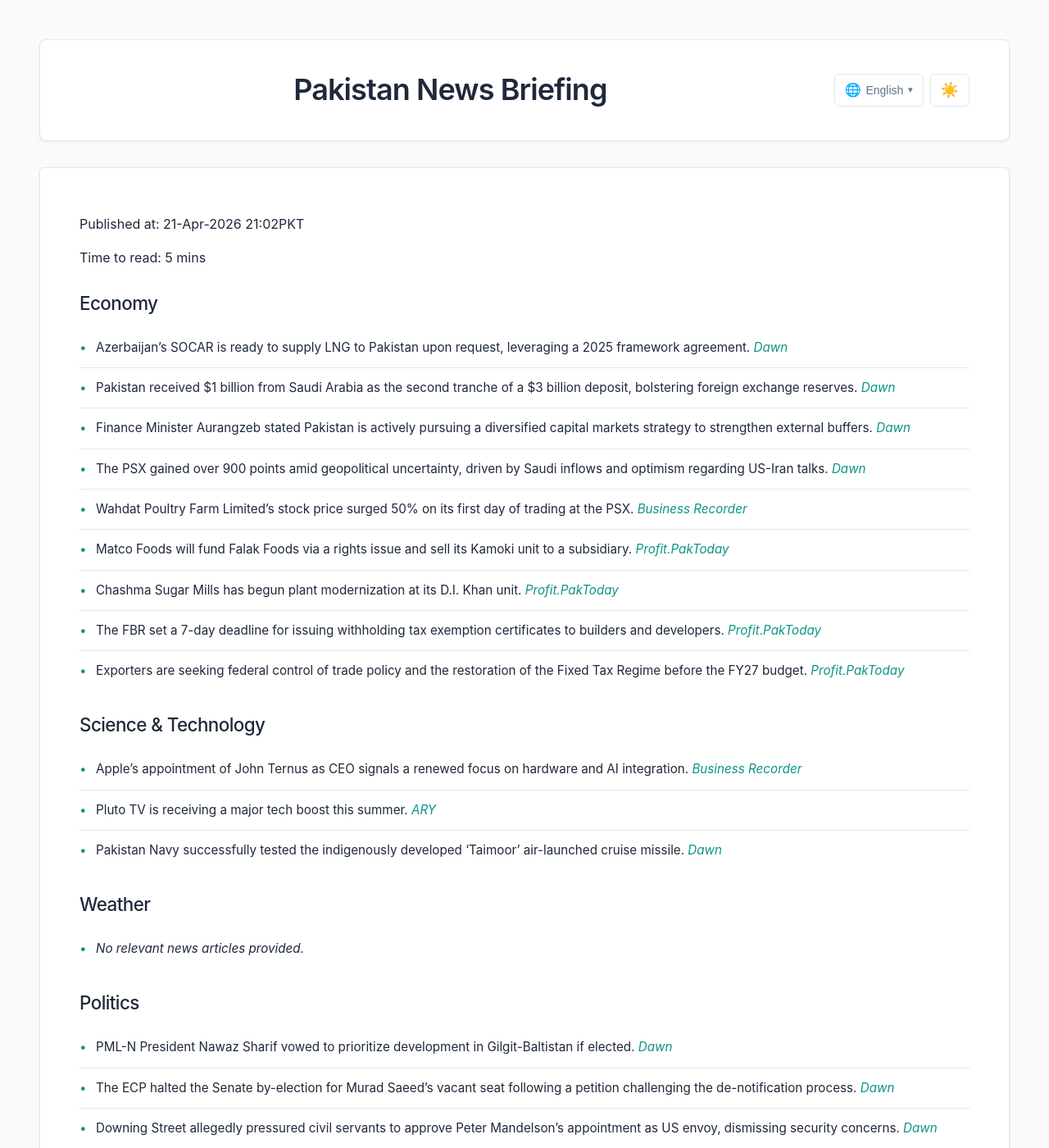
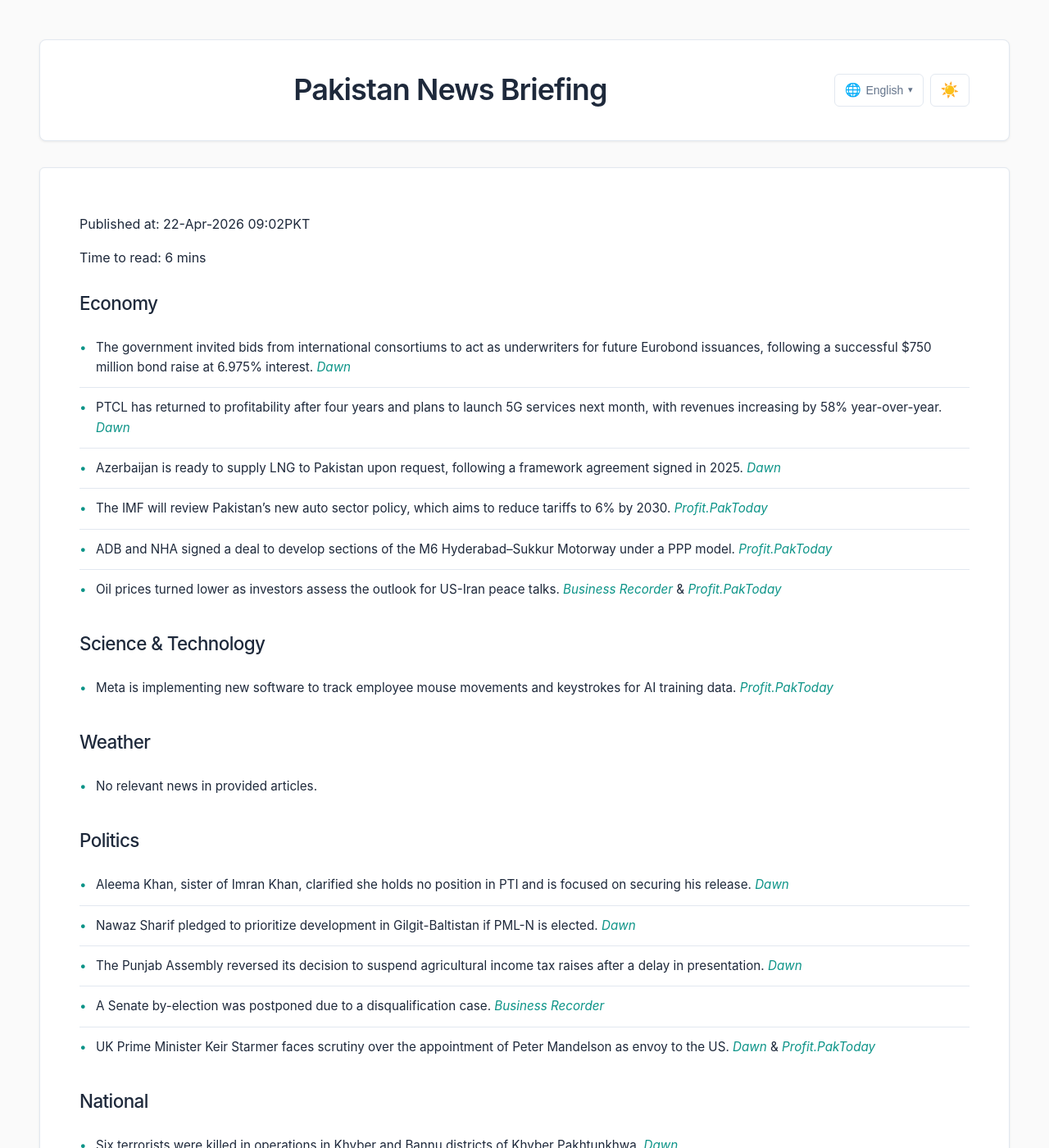
Before and after one commit to zsubzwary/news, a Jekyll site: the page built from en/index.md, in a window 1280 px wide and 1400 px high. Shown: the whole window at 82% size. Built offline with Jekyll 4.4.1, drawn with Linux system fonts in a browser that asks for light colours; some web fonts are replaced; some of the changed text lies outside the part shown.

Commit message:
DateTime; 2026-04-22T04:02:26.731Z

```diff
--- a/en/index.md
+++ b/en/index.md
@@ -4,68 +4,79 @@ title: Pakistan News Briefing
 lang: en
 ---
 
-Published at: 21-Apr-2026 21:02PKT
+Published at: 22-Apr-2026 09:02PKT
 
-Time to read: 5 mins
+Time to read: 6 mins
 
 ### Economy
-- Azerbaijan’s SOCAR is ready to supply LNG to Pakistan upon request, leveraging a 2025 framework agreement. *[Dawn](https://www.dawn.com/news/1993802/azerbaijan-says-it-is-ready-to-supply-lng-to-pakistan)*
-- Pakistan received $1 billion from Saudi Arabia as the second tranche of a $3 billion deposit, bolstering foreign exchange reserves. *[Dawn](https://www.dawn.com/news/1993728/pakistan-receives-1bn-from-saudi-arabia-as-second-tranche-of-3bn-deposit)*
-- Finance Minister Aurangzeb stated Pakistan is actively pursuing a diversified capital markets strategy to strengthen external buffers. *[Dawn](https://www.dawn.com/news/1993793/govt-actively-pursuing-diversified-capital-markets-strategy-finmin-tells-eu-envoy)*
-- The PSX gained over 900 points amid geopolitical uncertainty, driven by Saudi inflows and optimism regarding US-Iran talks. *[Dawn](https://www.dawn.com/news/1993746/psx-gains-over-900-points-amid-geopolitical-uncertainty)*
-- Wahdat Poultry Farm Limited’s stock price surged 50% on its first day of trading at the PSX. *[Business Recorder](https://www.brecorder.com/news/40417573/ipo-at-psx-wahdat-poultrys-stock-price-surges-50-to-rs18-per-share)*
-- Matco Foods will fund Falak Foods via a rights issue and sell its Kamoki unit to a subsidiary. *[Profit.PakToday](https://profit.pakistantoday.com.pk/2026/04/21/matco-foods-to-fund-falak-foods-via-rights-issue-sell-kamoki-unit-to-subsidiary)*
-- Chashma Sugar Mills has begun plant modernization at its D.I. Khan unit. *[Profit.PakToday](https://profit.pakistantoday.com.pk/2026/04/21/chashma-sugar-mills-begins-plant-modernisation-at-d-i-khan-unit)*
-- The FBR set a 7-day deadline for issuing withholding tax exemption certificates to builders and developers. *[Profit.PakToday](https://profit.pakistantoday.com.pk/2026/04/21/fbr-sets-7-day-deadline-for-withholding-tax-exemption-certificates-for-builders-developers)*
-- Exporters are seeking federal control of trade policy and the restoration of the Fixed Tax Regime before the FY27 budget. *[Profit.PakToday](https://profit.pakistantoday.com.pk/2026/04/21/exporters-seek-federal-control-of-trade-policy-demand-fixed-tax-regime-restoration-before-budget-fy27)*
+- The government invited bids from international consortiums to act as underwriters for future Eurobond issuances, following a successful $750 million bond raise at 6.975% interest. *[Dawn](https://www.dawn.com/news/1993992/govt-invites-bids-from-financiers-as-it-eyes-more-borrowing)*
+- PTCL has returned to profitability after four years and plans to launch 5G services next month, with revenues increasing by 58% year-over-year. *[Dawn](https://www.dawn.com/news/1993955/ptcl-returns-to-profit-after-years)*
+- Azerbaijan is ready to supply LNG to Pakistan upon request, following a framework agreement signed in 2025. *[Dawn](https://www.dawn.com/news/1993802/azerbaijan-says-it-is-ready-to-supply-lng-to-pakistan)*
+- The IMF will review Pakistan’s new auto sector policy, which aims to reduce tariffs to 6% by 2030. *[Profit.PakToday](https://profit.pakistantoday.com.pk/2026/04/22/imf-to-review-new-auto-policy-as-pakistan-targets-tariff-cuts-to-6-by-2030/)*
+- ADB and NHA signed a deal to develop sections of the M6 Hyderabad–Sukkur Motorway under a PPP model. *[Profit.PakToday](https://profit.pakistantoday.com.pk/2026/04/22/adb-nha-sign-deal-to-develop-m6-hyderabad-sukkur-sections-under-ppp-model/)*
+- Oil prices turned lower as investors assess the outlook for US-Iran peace talks. *[Business Recorder](https://www.brecorder.com/news/40417678/oil-prices-turn-lower-as-investors-assess-outlook-for-us-iran-peace-talks)* & *[Profit.PakToday](https://profit.pakistantoday.com.pk/2026/04/22/wall-street-falls-as-middle-east-concerns-offset-earnings-optimism/)*
 
 ### Science & Technology
-- Apple’s appointment of John Ternus as CEO signals a renewed focus on hardware and AI integration. *[Business Recorder](https://www.brecorder.com/news/40417567/apples-ternus-era-hints-at-renewed-hardware-focus-ai-growth-push)*
-- Pluto TV is receiving a major tech boost this summer. *[ARY](https://arynews.tv/pluto-tvs-getting-a-major-summer-tech-boost)*
-- Pakistan Navy successfully tested the indigenously developed ‘Taimoor’ air-launched cruise missile. *[Dawn](https://www.dawn.com/news/1993781/pakistan-navy-conducts-successful-test-of-locally-developed-air-launched-cruise-missile-ispr)*
+- Meta is implementing new software to track employee mouse movements and keystrokes for AI training data. *[Profit.PakToday](https://profit.pakistantoday.com.pk/2026/04/22/meta-to-start-capturing-employee-mouse-movements-keystrokes-for-ai-training-data/)*
 
 ### Weather
-- *No relevant news articles provided.*
+- No relevant news in provided articles.
 
 ### Politics
-- PML-N President Nawaz Sharif vowed to prioritize development in Gilgit-Baltistan if elected. *[Dawn](https://www.dawn.com/news/1993801/nawaz-highlights-pml-ns-focus-on-development-ahead-of-gb-elections)*
-- The ECP halted the Senate by-election for Murad Saeed’s vacant seat following a petition challenging the de-notification process. *[Dawn](https://www.dawn.com/news/1993764/ecp-halts-senate-by-election-for-murad-saeeds-vacant-seat)*
-- Downing Street allegedly pressured civil servants to approve Peter Mandelson’s appointment as US envoy, dismissing security concerns. *[Dawn](https://www.dawn.com/news/1993798/downing-street-exerted-pressure-to-approve-mandelsons-appointment-sacked-official-tells-mps)*
+- Aleema Khan, sister of Imran Khan, clarified she holds no position in PTI and is focused on securing his release. *[Dawn](https://www.dawn.com/news/1993994/aleema-khan-looks-to-mend-fences-denies-seeking-party-position)*
+- Nawaz Sharif pledged to prioritize development in Gilgit-Baltistan if PML-N is elected. *[Dawn](https://www.dawn.com/news/1993801/nawaz-highlights-pml-ns-focus-on-development-ahead-of-gb-elections)*
+- The Punjab Assembly reversed its decision to suspend agricultural income tax raises after a delay in presentation. *[Dawn](https://www.dawn.com/news/1993936/agricultural-income-tax-raise-restored-punjab-assembly-speaker-eats-his-own-words-within-24-hours)*
+- A Senate by-election was postponed due to a disqualification case. *[Business Recorder](https://www.brecorder.com/news/40417623/seat-that-fell-vacant-due-to-murad-saeeds-disqualification-ecp-postpones-senate-by-election)*
+- UK Prime Minister Keir Starmer faces scrutiny over the appointment of Peter Mandelson as envoy to the US. *[Dawn](https://www.dawn.com/news/1993798/downing-street-denies-exerting-pressure-on-civil-servants-to-approve-mandelsons-appointment-as-envoy-to-us)* & *[Profit.PakToday](https://profit.pakistantoday.com.pk/2026/04/22/new-testimony-raises-pressure-on-uks-starmer-over-choice-of-envoy-to-us)*
 
 ### National
-- Four suspects involved in leaking matric exams were arrested in Karachi. *[Dawn](https://www.dawn.com/news/1993833/4-suspects-arrested-in-karachi-in-action-against-gangs-involved-in-leaking-matric-exams)*
-- Health Minister Kamal stated Pakistan has sufficient medicine stocks for the next 5-6 months. *[Dawn](https://www.dawn.com/news/1993828/health-minister-says-medicine-stocks-sufficient-to-meet-demand-for-next-5-to-6-months)*
-- A young doctor was shot dead near Karachi’s Mehran Hotel. *[Dawn](https://www.dawn.com/news/1993744/young-doctor-shot-dead-near-karachis-mehran-hotel)*
-- A man who threatened to bomb the US mission in Karachi was sent to prison. *[Dawn](https://www.dawn.com/news/1993602/man-who-threatened-to-bomb-us-mission-sent-to-prison-in-karachi)*
-- The Supreme Court will function with minimal staff on Wednesday due to security measures for US-Iran talks. *[Dawn](https://www.dawn.com/news/1993783/sc-to-function-with-minimal-staff-on-wednesday-no-judicial-work-to-be-conducted-at-fcc-for-2nd-consecutive-day)*
+- Six terrorists were killed in operations in Khyber and Bannu districts of Khyber Pakhtunkhwa. *[Dawn](https://www.dawn.com/news/1993985/six-terrorists-killed-in-khyber-bannu-operations)*
+- The Supreme Court set aside the dismissal of a Ministry of Commerce official, remanding the case for review. *[Dawn](https://www.dawn.com/news/1993982/supreme-court-sets-aside-dismissal-of-ministry-official)*
+- A fake notification claiming a local holiday in Rawalpindi was debunked by the Deputy Commissioner. *[Dawn](https://www.dawn.com/news/1993854/notification-declaring-local-holiday-in-rawalpindi-on-april-22-is-fake-dc)*
+- Four suspects were arrested in Karachi for involvement in leaking matric exam papers. *[Dawn](https://www.dawn.com/news/1993833/4-suspects-arrested-in-karachi-in-action-against-gangs-involved-in-leaking-matric-exams)*
+- The Supreme Court will function with minimal staff due to security concerns related to US-Iran talks. *[Dawn](https://www.dawn.com/news/1993783/sc-to-function-with-minimal-staff-on-wednesday-no-judicial-work-to-be-conducted-at-fcc-for-2nd-consecutive-day)*
+- Hydel generation has risen to 5,000 MW, easing load shedding pressure. *[Profit.PakToday](https://profit.pakistantoday.com.pk/2026/04/22/hydel-generation-rises-to-5000-mw-eases-load-shedding-pressure/)*
+- 2025 floods wiped out 3.3 million jobs across Pakistan, disproportionately impacting rural livelihoods. *[Profit.PakToday](https://profit.pakistantoday.com.pk/2026/04/22/2025-floods-wipe-out-3-3-million-jobs-across-pakistan-rural-livelihoods-hit-hardest-report/)*
 
 ### International
-- Pakistan is awaiting a formal response from Iran regarding participation in the second round of peace talks with the US. *[Dawn](https://www.dawn.com/news/1993810/pakistan-says-formal-response-from-iran-regarding-participation-in-2nd-round-of-talks-still-awaited)*
-- Diplomatic efforts are underway as the deadline for the US-Iran ceasefire nears, with Pakistan playing a mediating role. *[Dawn](https://www.dawn.com/news/1993644/diplomatic-flurry-as-us-iran-truce-deadline-nears)*
-- Japan has overhauled its defense export rules, allowing for the export of warships, missiles, and other weapons. *[Dawn](https://www.dawn.com/news/1993777/japan-opens-door-to-global-arms-market-with-overhaul-of-defence-export-rules)*
-- Around 7,900 people died or disappeared on migration routes in 2025, bringing the total since 2014 to over 80,000. *[Dawn](https://www.dawn.com/news/1993788/7900-people-died-disappeared-on-migration-routes-in-2025-un)*
-- Trump said he does not want to extend the ceasefire with Iran. *[Business Recorder](https://www.brecorder.com/news/40417550/trump-says-he-does-not-want-to-extend-ceasefire-with-iran)*
+- Trump announced an extension of the ceasefire with Iran until Tehran submits a proposal, while maintaining a naval blockade. *[Dawn](https://www.dawn.com/news/1993810/at-the-request-of-cdf-munir-pm-shehbaz-trump-announces-extension-in-ceasefire-until-iran-submits-proposal)* & *[ARY News](https://arynews.tv/israel-launches-attack-on-iran)* & *[ARY News](https://arynews.tv/trump-extends-ceasefire-on-until-iranian-proposal-is-submitted-talks-are-over)* & *[Business Recorder](https://www.brecorder.com/news/40417676/stocks-gain-dollar-wobbles-as-trump-extends-iran-ceasefire)*
+- Global powers are urging restraint as the US and Iran maintain their positions. *[Dawn](https://www.dawn.com/news/1993990/world-urges-restraint-as-us-iran-stick-to-guns)*
+- Iran condemned the seizure of an Iranian tanker by the US as “state terrorism and piracy”. *[Dawn](https://www.dawn.com/news/1993990/world-urges-restraint-as-us-iran-stick-to-guns)*
+- Macron pledged to help Lebanon prepare for negotiations with Israel. *[Dawn](https://www.dawn.com/news/1993967/macron-vows-to-help-lebanon-prepare-for-talks-with-israel)*
+- Israel jailed soldiers for vandalizing a Jesus statue in Lebanon. *[Dawn](https://www.dawn.com/news/1993859/israeli-army-jails-soldiers-for-vandalising-jesus-statue-in-lebanon)*
+- Pakistan condemned the storming of the Al Aqsa Mosque compound and the raising of the Israeli flag. *[Dawn](https://www.dawn.com/news/1993856/reprehensible-pakistan-condemns-storming-of-al-aqsa-mosque-compound-raising-of-israeli-flag-in-its-courtyard)*
+- Trump plans to relocate Afghan refugees to Congo. *[ARY News](https://arynews.tv/donald-trump-plans-to-relocate-afghan-refugees-to-congo)*
 
 ### Sports
-- Guardiola hints that Rodri will make a swift return for Man City. *[ARY](https://arynews.tv/guardiola-hints-that-rodri-will-make-swift-man-city-return)*
+- Reign captain Jess Fishlock is retiring after this season. *[ARY News](https://arynews.tv/reign-captain-jess-fishlock-retiring-after-this-season)*
 
 ### Health
-- *Covered under National - Health Minister Kamal statement.*
+- Health Minister Kamal stated that Pakistan has sufficient medicine stocks for the next 5-6 months. *[Dawn](https://www.dawn.com/news/1993828/health-minister-says-medicine-stocks-sufficient-to-meet-demand-for-next-5-to-6-months)*
+- The US FDA approved Merck’s pill combo to treat HIV infection. *[ARY News](https://arynews.tv/hiv-management-mercks-new-combination-regimen)*
+- COVID shots and newer vaccines are in limbo after a US court halted Kennedy’s advisory panel. *[ARY News](https://arynews.tv/covid-impacts-on-upcoming-respiratory-disease-season)*
 
 ### Other
-- Pakistan has extended its airspace ban for Indian aircraft until May 24. *[Dawn](https://www.dawn.com/news/1993752/paa-extends-airspace-ban-for-indian-aircraft-until-may-24)*
-- ILO assessment indicates around 3.3 million jobs may have been affected by the 2025 floods in Pakistan. *[Dawn](https://www.dawn.com/news/1993797/around-33-million-jobs-may-have-been-affected-by-2025-floods-ilo)*
-- Several entertainment news items were reported by ARY News, including updates on Drake, Rihanna, Jennifer Lopez, and Ryan Reynolds. *[ARY](https://arynews.tv/)*
-- Most Gulf markets edged higher on hopes of US-Iran peace talks. *[Business Recorder](https://www.brecorder.com/news/40417566/most-gulf-markets-inch-higher-on-hopes-of-us-iran-peace-talks)*
-- Copper prices remained in limbo as traders awaited news on US-Iran talks and Fed signals. *[Business Recorder](https://www.brecorder.com/news/40417558/copper-in-limbo-as-traders-await-iran-war-fed-signals)*
-- The UN maritime agency urged help for sailors stranded due to disruptions in the Strait of Hormuz. *[Business Recorder](https://www.brecorder.com/news/40417547/un-maritime-agency-urges-help-for-stranded-hormuz-sailors)*
-- China’s youth jobless rate rose to 16.9% in March. *[Profit.PakToday](https://profit.pakistantoday.com.pk/2026/04/21/chinas-youth-jobless-rate-rises-to-16-9-in-march/)*
-- India’s bonds ticked up tracking oil and market focus on US-Iran talks. *[Profit.PakToday](https://profit.pakistantoday.com.pk/2026/04/21/most-currencies-steady-as-markets-focus-on-us-iran-talks-nz-dollar-gains)*
-- Paramount remakes app to capitalize on popularity of short videos. *[Business Recorder](https://www.brecorder.com/news/40417557/paramount-remakes-app-to-capitalize-on-popularity-of-short-videos)*
-- Saudi Arabia’s February crude exports increased, with output at its highest since 2022. *[Business Recorder](https://www.brecorder.com/news/40417556/saudi-arabia-february-crude-exports-up-output-highest-since-2022-jodi-says)*
-- Prolonged energy disruption could widen India’s trade deficit, according to Moody’s. *[Business Recorder](https://www.brecorder.com/news/40417555/prolonged-energy-disruption-to-widen-india-trade-deficit-strain-fiscal-account-moodys-says)*
-- India’s regulator panel recommends NSE pay $193 million to settle cases. *[Business Recorder](https://www.brecorder.com/news/40417553/india-regulators-panel-recommends-nse-pay-193-million-to-settle-cases-sources-say)*
-- EU weighs more US jet fuel and cleaner aviation amid Iran war strains. *[Business Recorder](https://www.brecorder.com/news/40417562/eu-weighs-more-us-jet-fuel-cleaner-aviation-amid-iran-war-strains)*
-- Pakistan’s Dar urges US, Iran to consider extending ceasefire. *[Business Recorder](https://www.brecorder.com/news/40417561/pakistans-dar-urges-us-iran-to-consider-extending-ceasefire)*
-- Dollar and other currency rates in Pakistan for April 21, 2026. *[ARY](https://arynews.tv/dollar-and-other-currency-rates-today-in-pakistan-april-21-2026)*
-- Aneet Padda shares emotional tribute note to loved one. *[ARY](https://arynews.tv/aneet-padda-shares-emotional-tribute-note-to-loved-one)*
+- No women filed nomination papers for the Gilgit-Baltistan Assembly elections. *[Dawn](https://www.dawn.com/news/1993963/no-woman-in-race-as-666-file-papers-for-gb-polls)*
+- Two cargo ships arrived at Gwadar Port, boosting commercial operations. *[Dawn](https://www.dawn.com/news/1993983/two-cargo-ships-anchor-at-gwadar-port)*
+- Simone Ashley is venturing into music with her debut EP. *[ARY News](https://arynews.tv/bridgerton-renown-simone-ashley-ventures-into-music-with-her-debut-ep-songs-i-wrote-in-new-york)*
+- The Aga Khan University hosted a roundtable highlighting the need to protect Karachi’s mangroves. *[Business Recorder](https://www.brecorder.com/news/40417636/media-roundtable-highlights-urgent-need-to-protect-karachis-mangroves)*
+- Uzbekistan’s private airline launched direct flights between Lahore and Tashkent. *[Profit.PakToday](https://profit.pakistantoday.com.pk/2026/04/22/uzbekistans-private-airline-launches-lahore-tashkent-direct-flights/)*
+- Sindh Governor seeks Iranian investment in the province. *[Business Recorder](https://www.brecorder.com/news/40417670/governor-seeks-iranian-investment-in-sindh)*
+- APNS offers condolence. *[Business Recorder](https://www.brecorder.com/news/40417637/apns-offers-condolence)*
+- Governor asks to meet all railway targets before fiscal ends. *[Business Recorder](https://www.brecorder.com/news/40417668/abbasi-asks-meeting-all-railway-targets-before-fiscal-ends)*
+- Ties scaled up: PAEC presents ‘IAEA CC’ plaque to INMOL. *[Business Recorder](https://www.brecorder.com/news/40417641/ties-scaled-up-paec-presents-iaea-cc-plaque-to-inmol)*
+- Water supply, drainage: Swift completion of all pending schemes in Sindh directed. *[Business Recorder](https://www.brecorder.com/news/40417638/water-supply-drainage-swift-completion-of-all-pending-schemes-in-sindh-directed)*
+- SECP enforces UBO disclosure to strengthen transparency. *[Business Recorder](https://www.brecorder.com/news/40417671/secp-enforces-ubo-disclosure-to-strengthen-transparency)*
+- Food and agri products: Kuwait embassy, KCCI, TDAP hold hybrid B2B Forum. *[Business Recorder](https://www.brecorder.com/news/40417626/food-and-agri-products-kuwait-embassy-kcci-tdap-hold-hybrid-b2b-forum)*
+- Gohar says efforts on to secure release of IK, Bushra. *[Business Recorder](https://www.brecorder.com/news/40417625/gohar-says-efforts-on-to-secure-release-of-ik-bushra)*
+- Minister speaks at CTIS: Global partners invited to explore vast economic potential. *[Business Recorder](https://www.brecorder.com/news/40417624/minister-speaks-at-ctis-global-partners-invited-to-explore-vast-economic-potential)*
+- Seat that fell vacant due to Murad Saeed’s disqualification: ECP postpones Senate by-election. *[Business Recorder](https://www.brecorder.com/news/40417623/seat-that-fell-vacant-due-to-murad-saeeds-disqualification-ecp-postpones-senate-by-election)*
+- Second round of Iran-US talks likely: High alert prevails across Islamabad, Rawalpindi. *[Business Recorder](https://www.brecorder.com/news/40417622/second-round-of-iran-us-talks-likely-high-alert-prevails-across-islamabad-rawalpindi)*
+- Agriculture sector: Syngenta team, Punjab governor discuss policy reforms. *[Business Recorder](https://www.brecorder.com/news/40417672/agriculture-sector-syngenta-team-punjab-governor-discuss-policy-reforms)*
+- Indian shares set to open lower as investors assess Iran developments. *[Business Recorder](https://www.brecorder.com/news/40417679/indian-shares-set-to-open-lower-as-investors-assess-iran-developments-hcltech-in-focus)*
+- Wheat prices drop due to KP govt steps. *[Business Recorder](https://www.brecorder.com/news/40417673/wheat-prices-drop-due-to-kp-govt-steps-says-muzzammil)*
+- Stocks gain as Trump extends Iran ceasefire. *[Business Recorder](https://www.brecorder.com/news/40417676/stocks-gain-dollar-wobbles-as-trump-extends-iran-ceasefire)*
+- SC to function with skeleton staff. *[Business Recorder](https://www.brecorder.com/news/40417635/sc-to-function-with-skeleton-staff-rest-to-work-from-home)*
+- Balochistan governor says employment, security are major challenges facing province. *[Business Recorder](https://www.brecorder.com/news/40417634/balochistan-governor-says-employment-security-are-major-challenges-facing-province)*
+- Silver price in Pakistan for today, April 22, 2026. *[Profit.PakToday](https://profit.pakistantoday.com.pk/2026/04/22/silver-price-in-pakistan-for-today-april-22-2026/)*
+- Gold price in Pakistan for today, April 22, 2026. *[Profit.PakToday](https://profit.pakistantoday.com.pk/2026/04/22/gold-price-in-pakistan-for-today-april-22-2026/)*
```
